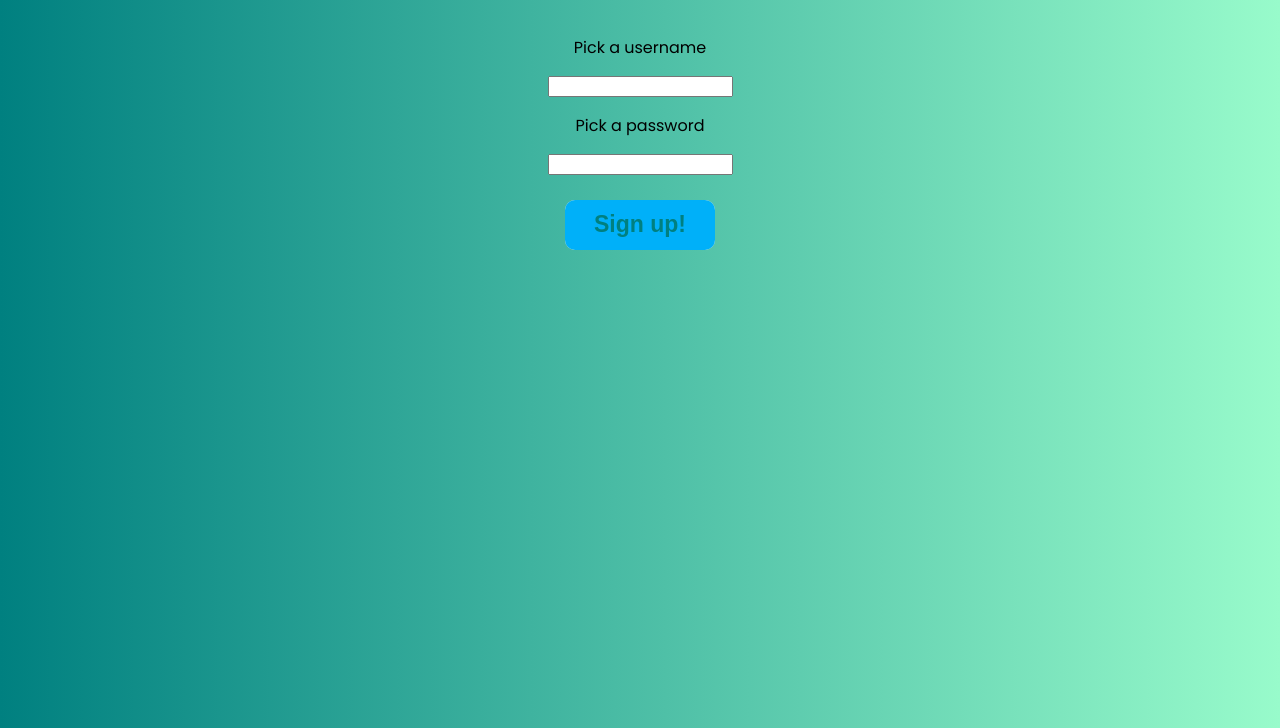
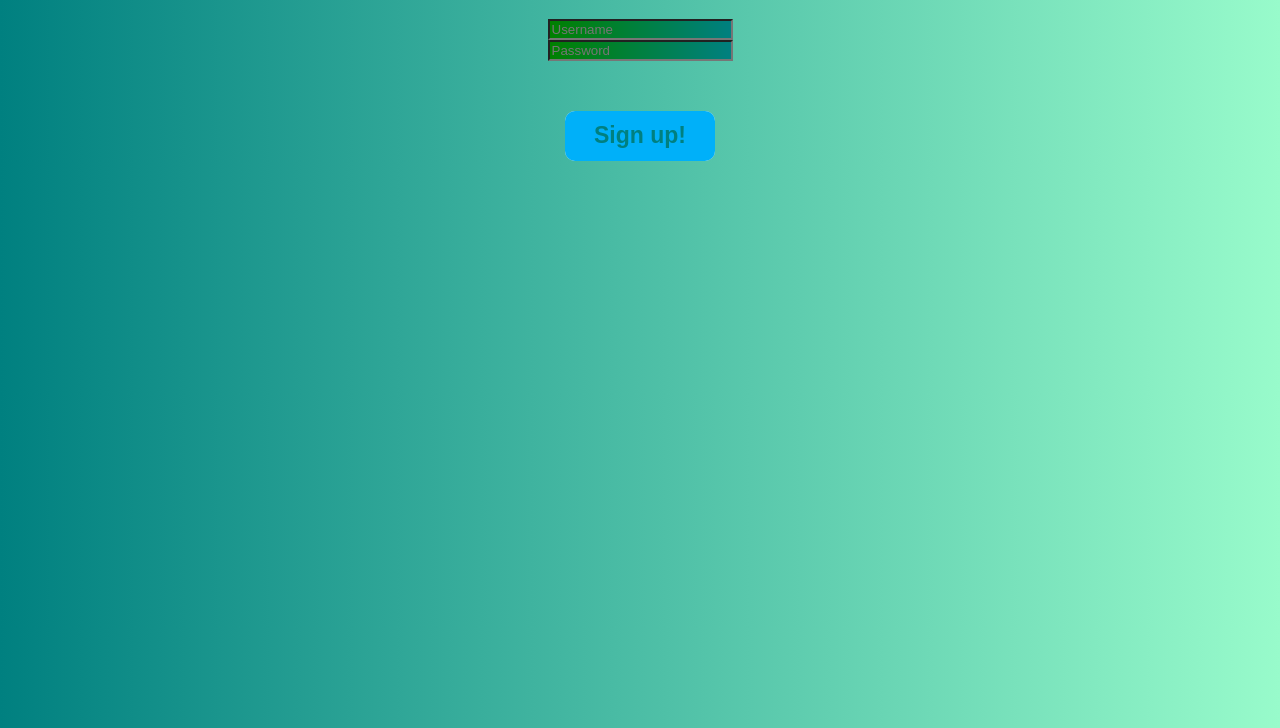
Before and after one commit to Luke-scr/Epicsignuppage, a plain HTML site: page index.html in a window 1280 px wide. Shown: the part 72-800 px from the top of the page. Drawn offline with Linux system fonts and the light colour scheme.

Commit message:
Update index.html

```diff
--- a/index.html
+++ b/index.html
@@ -1,20 +1,17 @@
-<!DOCTYPE html>
-<html lang="en">
+<!DOCTYPE html>                                                   <html lang="en">
 <head>
   <meta charset="UTF-8">
   <meta name="viewport" content="width=device-width, initial-scale=1.0">
   <link rel="stylesheet" href="style.css">
-  <link href="https://fonts.googleapis.com/css2?family=Poppins:wght@400;600&display=swap" rel="stylesheet">                                               <title>Sign Up</title>
+  <link href="https://fonts.googleapis.com/css2?family=Poppins:wght@400;600&display=swap" rel="stylesheet">
+  <title>Sign Up</title>
   <script src="main.js"></script>
 </head>
 <body>
   <h1>Sign up</h1>
-  <p>Pick a username</p>
-  <input  type="text">
-
-  <p>Pick a password</p>
-  <input type="text">
+   <input class="input" placeholder="Username" type="text">          <input class="input" placeholder="Password" type="text">
   <br>
-  <button class="button type1">
+  <br>
+<button class="button type1">                                     </button>
 </body>
 </html>
```
